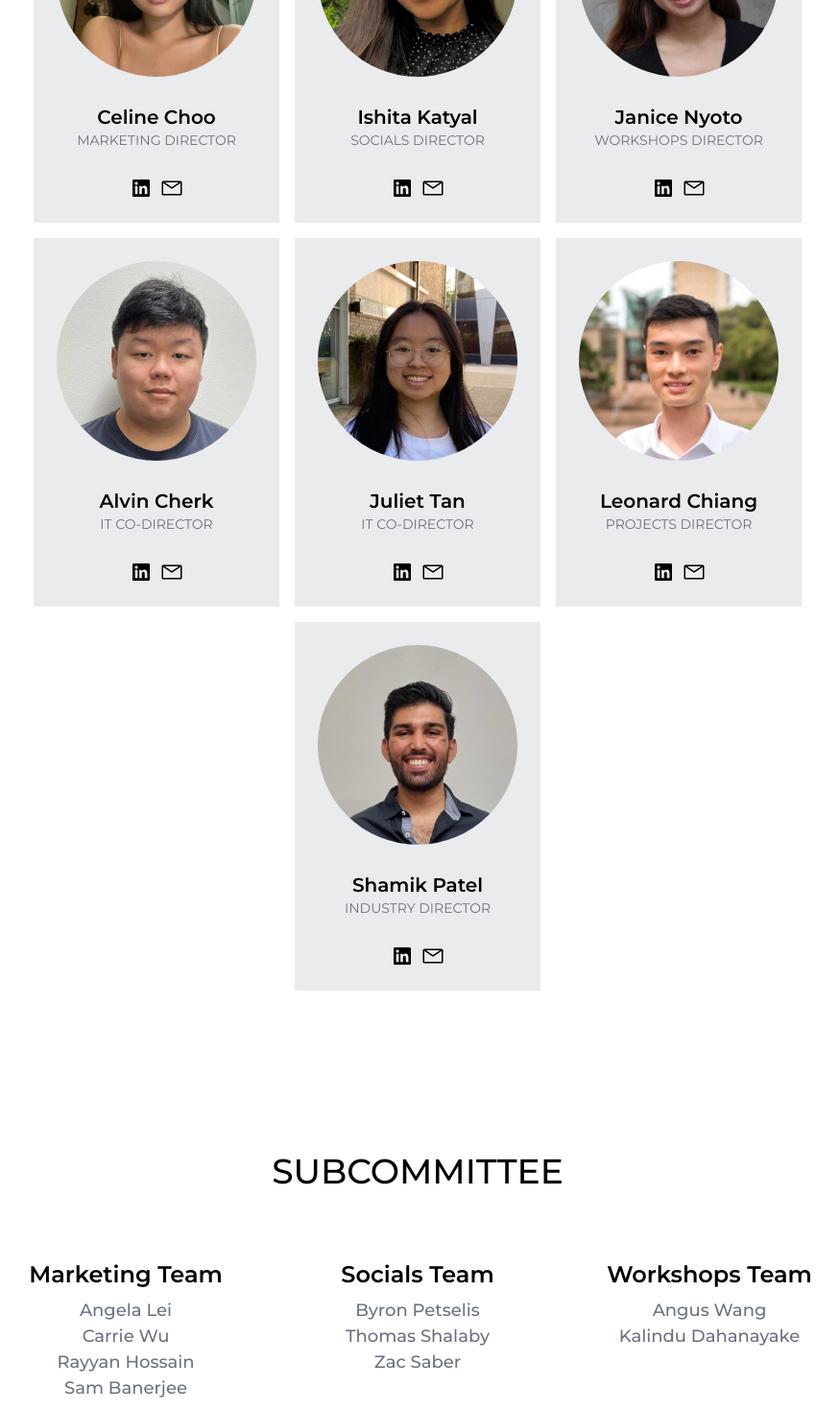
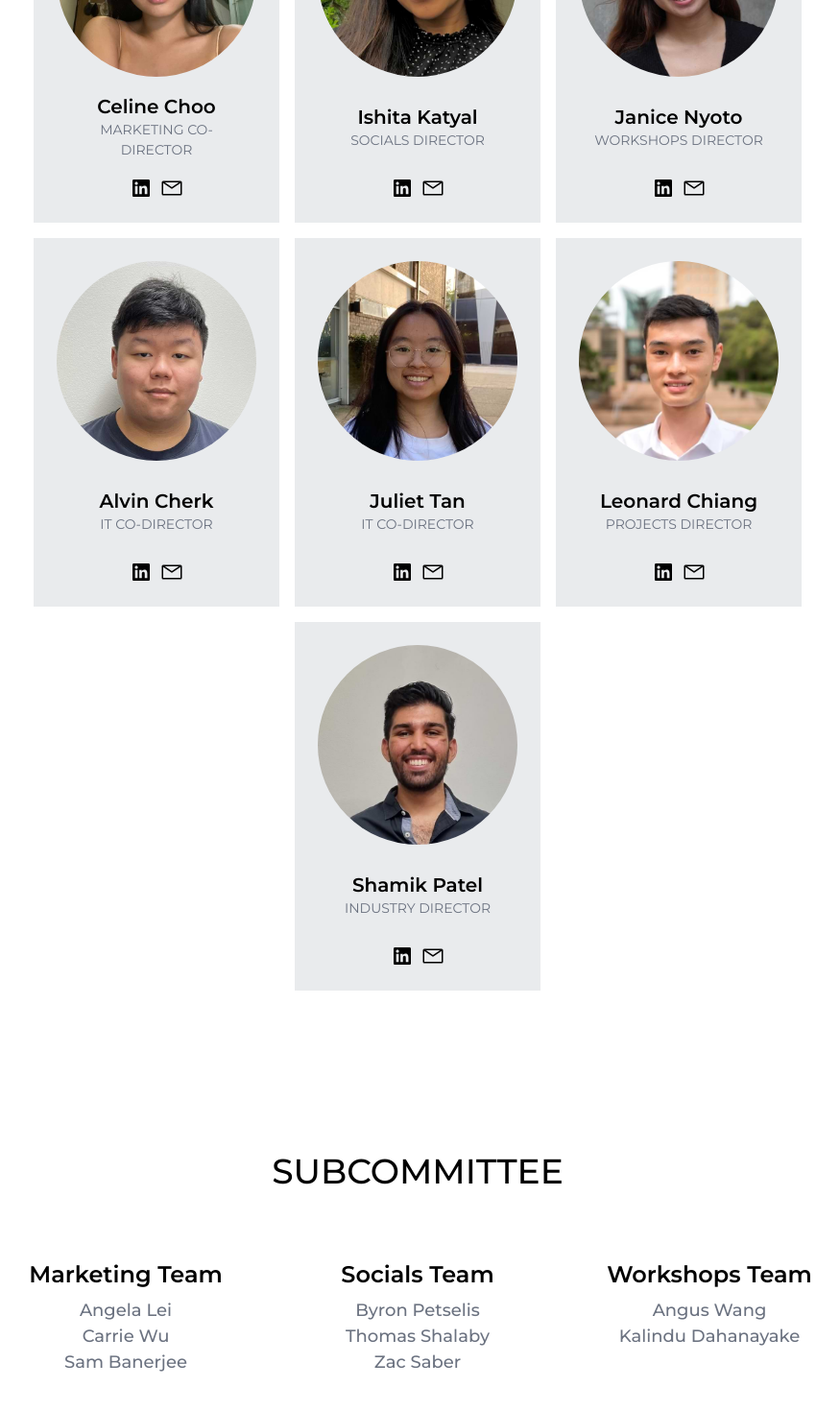
Before and after one commit to UNSW-Mechatronics-Society/mtrnsoc-website, a Next.js app: page /team in a window 1280 px wide. Shown: the part 2160-3630 px from the top of the page at 96% size, without its empty margins (205-1080 px from the left). Built offline with nearby package versions, Linux system fonts and the light colour scheme; a web font is replaced by a local one.

Commit message:
Update subcom

```diff
--- a/data/teamData.ts
+++ b/data/teamData.ts
@@ -48,7 +48,7 @@ export const directorData: ProfileData[] = [
   {
     src: "/images/profiles/CelineC.jpg",
     id: "Celine Choo",
-    position: "Marketing Director",
+    position: "Marketing Co-Director",
     linkedIn: "https://www.linkedin.com/in/celinechooliling/",
   },
   {
@@ -92,7 +92,7 @@ export const directorData: ProfileData[] = [
 export const subcomData: SubcomProfileData[] = [
   {
     portfolioName: "Marketing Team",
-    members: ["Angela Lei", "Carrie Wu", "Rayyan Hossain", "Sam Banerjee"],
+    members: ["Angela Lei", "Carrie Wu", "Sam Banerjee"],
   },
   {
     portfolioName: "Socials Team",
```
